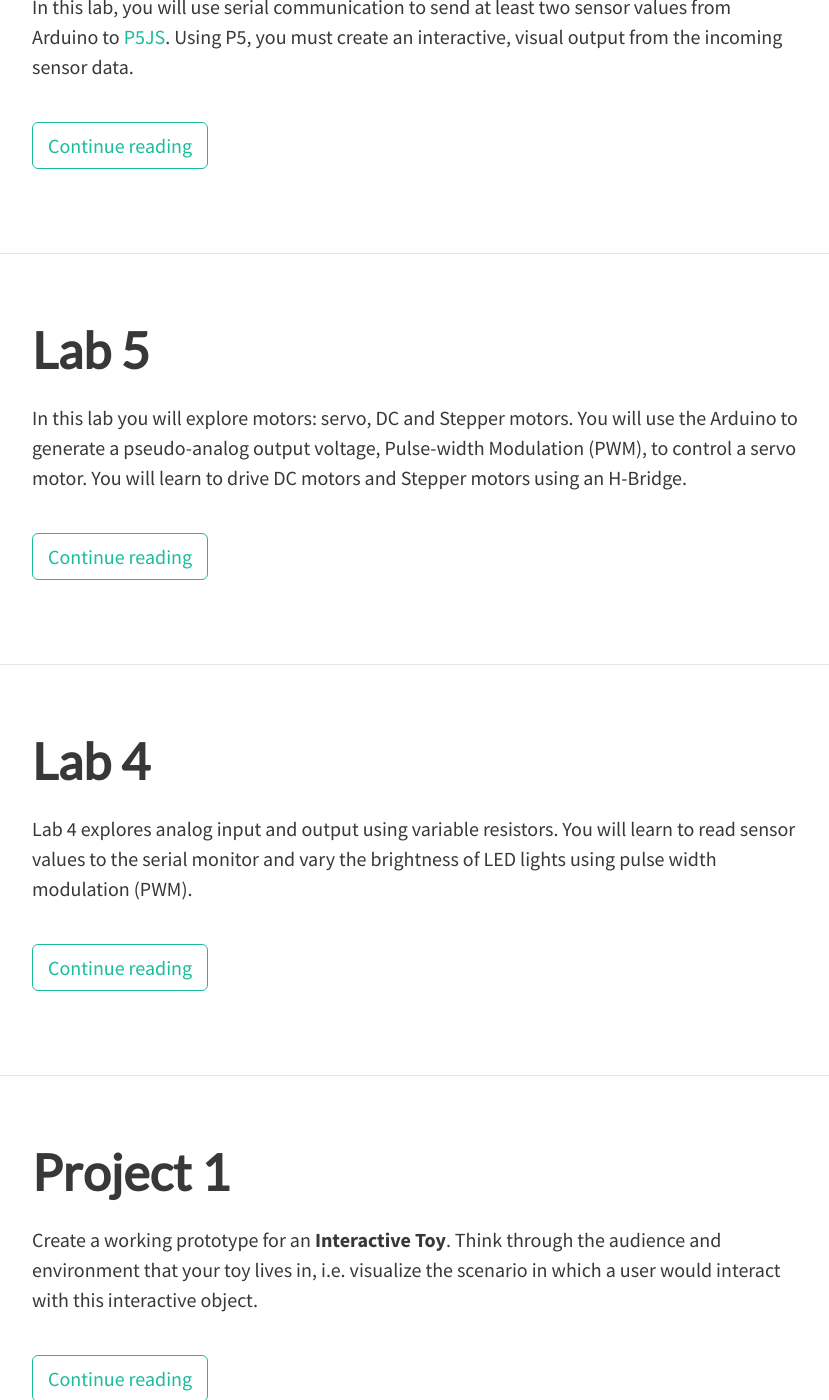
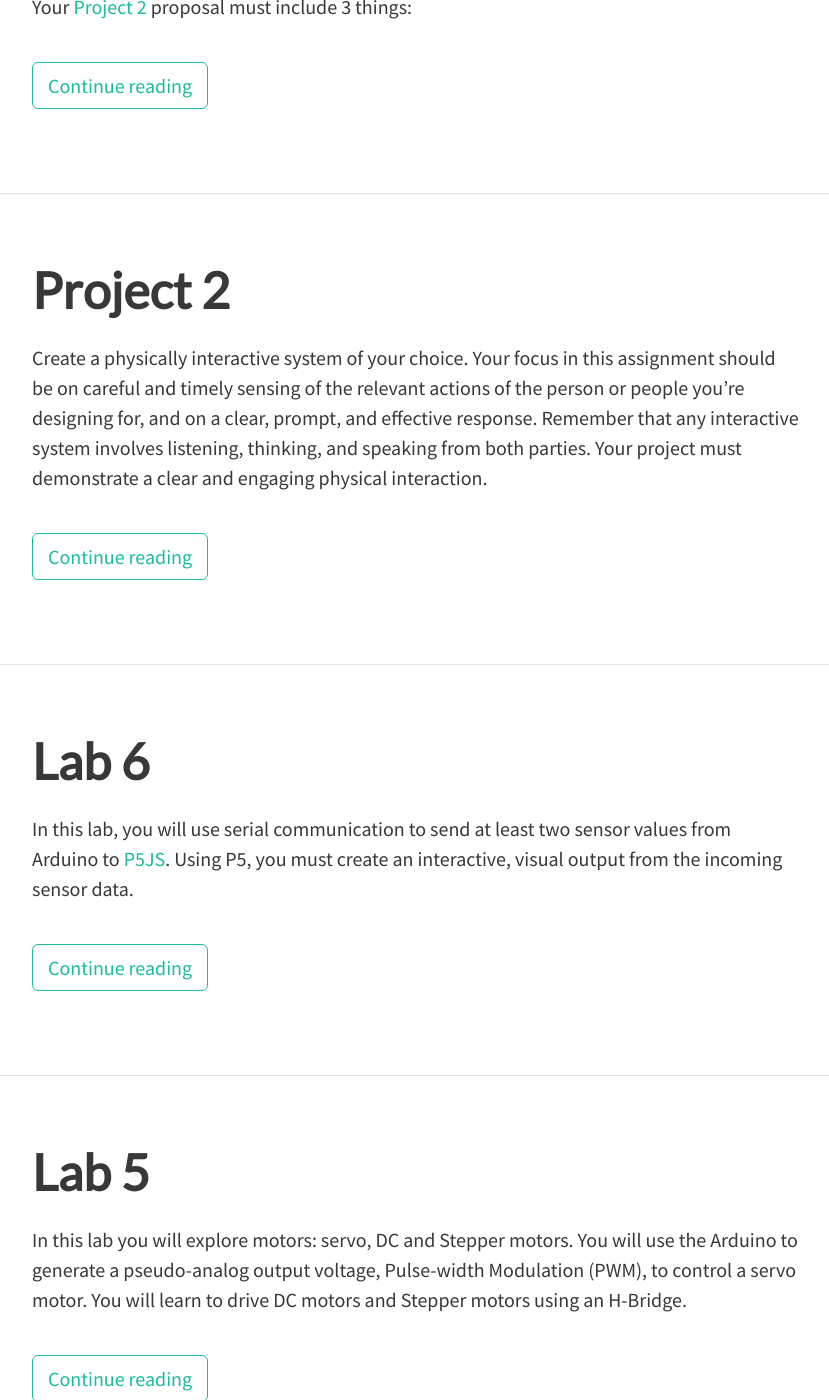
Before and after one commit to coloringchaos/object-f17, a Jekyll site: the page built from index.html, in a window 1280 px wide and 1400 px high, scrolled down 274 px. Shown: the whole window, without its empty margins (224-1053 px from the left). Built offline with Jekyll 4.4.1, drawn with Linux system fonts in a browser that asks for light colours; nearby versions of some CDN libraries; the list of posts is cut into pages by our own code; part of the change alters nothing that is shown; some of the changed text lies outside the part shown.

Commit message:
project 2 stuff

```diff
--- /dev/null
+++ b/_posts/2017-10-31-project2.md
@@ -0,0 +1,44 @@
+---
+layout: post
+title: Project 2
+permalink: /project-2/
+---
+
+Create a physically interactive system of your choice. Your focus in this assignment should be on careful and timely sensing of the relevant actions of the person or people you’re designing for, and on a clear, prompt, and effective response. Remember that any interactive system involves listening, thinking, and speaking from both parties. Your project must demonstrate a clear and engaging physical interaction.
+
+The interaction should be iterative (according to Crawford’s definition). Don’t just make a system where the user takes one action, the system responds, and it’s over. Make a system where the user sees the system’s response, and takes more action in response, in a continued loop.
+
+Spend a significant focus on the final enclosure of this project. Your final object must look finished and polished! All circuitry should be soldered on a protoboard, wires should be organized and secured, and your enclosure should be produced using the advanced tools available in the BTU lab (laser cutter, 3d printer, etc..).
+
+You are expected to document your work thoroughly on your blog as you go. Include details of all phases of the project. Include a project summary as well, explaining what the system you built is, what it does, and what purpose it’s intended to serve. Your summary should be written in a way that someone unfamiliar with our class or your work would understand. You should also explain the technical details about how the project was built (so that you or someone else could conceivably recreate the project).
+
+***You are expected to push your abilities to produce something that utilizes what you have learned in the class and that is meaningful or useful in some manner to yourself or the world.***
+
+You are welcome to work in groups.
+
+<br>
+<span class="underlined">**Checkpoints:**</span>
+
+**Thursday, November 2nd** - [project proposal](/object-spring-17/p2-proposal) due in class<br>
+**Thursday, April 20th** - first iteration due / show a working-prototype in class<br>
+**Thursday, November 30th** - process presentation and demonstration of your working project<br>
+**Sunday, December 17th** by end of day - final documentation due on your blog
+
+<br>
+<span class="underlined">**Your final blog documentation must include:** </span>
+
++ a well written **description** of the project (1 paragraph)
++ final **photographs** (high-production value, taken on a clean background or in the natural environment of the project)
++ a well produced, staged **video** of your finished, working project (it MUST be on a clean background or otherwise staged environment)
++ schematic diagram of the circuit
++ all code used for your project (you can post it on github or link to the file)
++ progress photos and written details about your process of building your project
+
+<br>
+<span class="underlined">**Project Evaluation Criteria: 20% each**</span>
+
+Concept, Hardware, Software, Enclosure, Presentation/Documentation <br>
+
+<br>
+
+**Project 2 is worth 250pts**
--- /dev/null
+++ b/_posts/2017-10-31-proposalP2.md
@@ -0,0 +1,15 @@
+---
+layout: post
+title: Project 2 Proposal
+permalink: /p2-proposal/
+---
+
+Your [Project 2](/object-f17/project-2) proposal must include 3 things:
+
+1. A ~200 word written proposal outlining your idea for Project 2. Focus on the ***WHY*** - why is this an interesting project? Why is it a valuable exploration for you in the context of this class. You should indicate both your concept as well as the technologies you intend to explore (what sensors, inputs/outputs, etc..).
+
+2. A bill of materials. List everything you will need to make this project a reality. Include electronic components and materials for an enclosure.
+
+3. A sketch or illustration of your intended design. This diagram should indicate the physical form of the project and also the interaction. Your sketch should demonstrate how someone will engage with the project. You may need more than one sketch to fully illustrate your idea.
+
+Post your proposal to your blog. Project 2 Proposal is due before class on ***Thursday, November 2nd***.
--- a/schedule.md
+++ b/schedule.md
@@ -184,7 +184,7 @@ feature-img: "img/bg1.jpg"
 
 **Thursday, November 2nd**<br>Serial Communication
 <br>**Due:** <span class="highlight">[Lab 6](/object-f17/lab-6)</span>
-<br>**Due:** <span class="highlight">[Project 2 Proposal]()</span>
+<br>**Due:** <span class="highlight">[Project 2 Proposal](/object-f17/p2-proposal)</span>
 <hr>
 
 ### Week 11
```
Also changed, not shown: img/p5-add-file.png (deleted).
